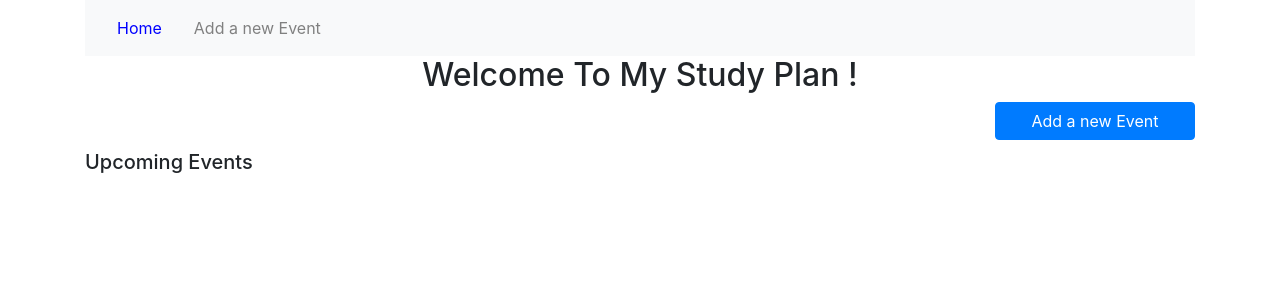
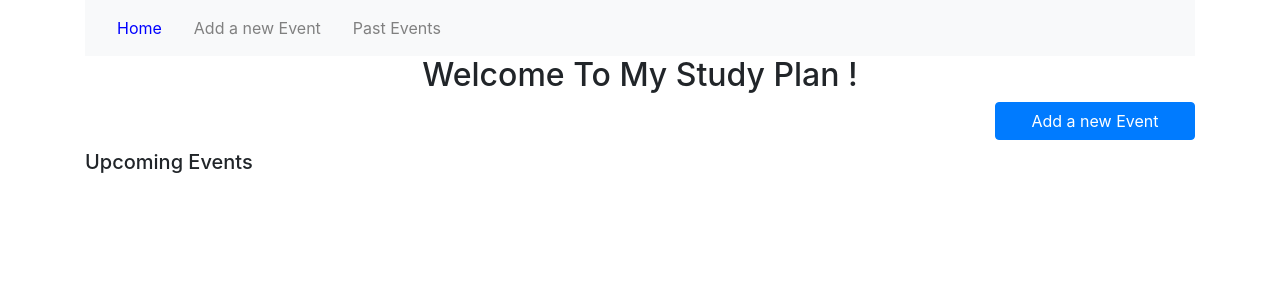
Before and after one commit to Nandun99/DailyScheduler, a PHP site: page / in a window 1280 px wide. Shown: the top 300 px of the page. Run offline with PHP 8.4, Linux system fonts and the light colour scheme; data that the repository does not hold is empty.

Commit message:
Link past events page in the navbar

```diff
--- a/add.html
+++ b/add.html
@@ -42,6 +42,7 @@
 
 				<a id="home" class="nav-item nav-link active" href="index.php">Home</a>
 				<a id = "add" class="nav-item nav-link " href="add.html">Add a new Event</a>
+				<a id ="past" class="nav-item nav-link" href="pastevents.php">Past Events</a>
 
 			</nav>
 
--- a/index.php
+++ b/index.php
@@ -31,6 +31,7 @@
 
 				<a class="nav-item nav-link active" id = "home" href="index.php">Home</a>
 				<a id = "add" class="nav-item nav-link" href="add.html">Add a new Event</a>
+				<a id = "past" class="nav-item nav-link" href="pastevents.php">Past Events</a>
 
 			</nav>
 
```
